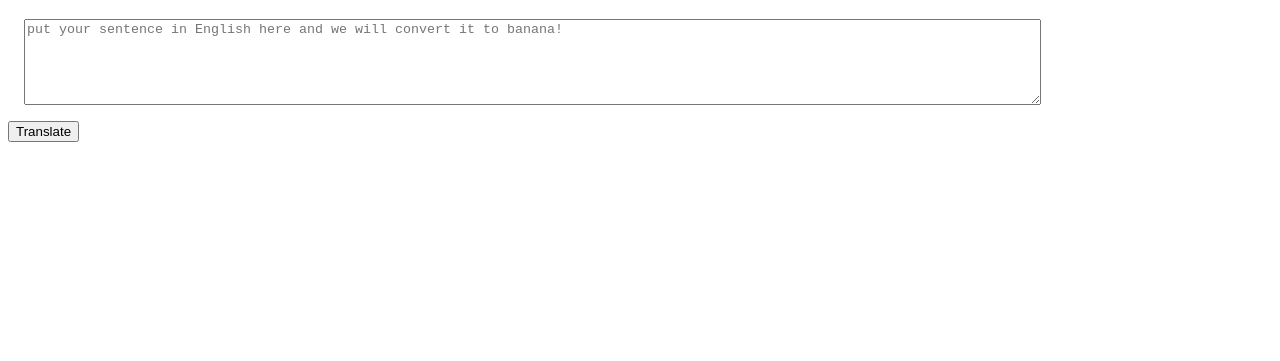
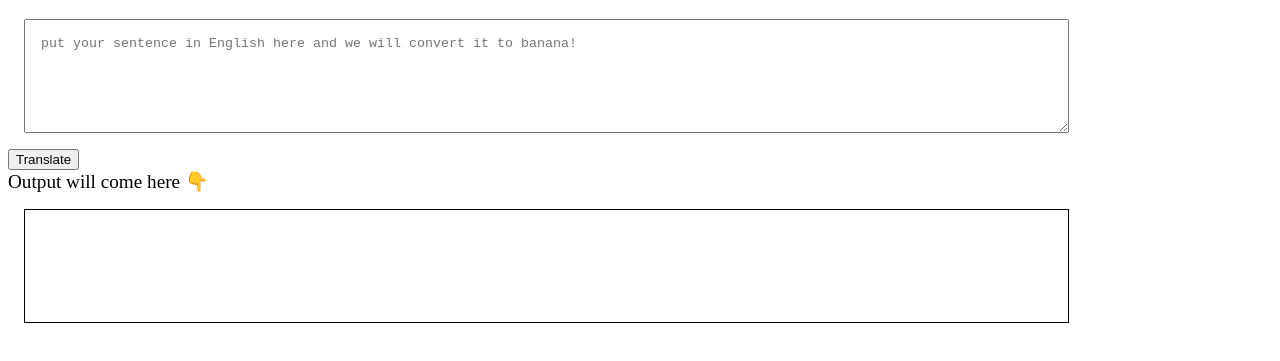
Before and after one commit to ayush7088/neogcamp-banana-speak, a plain HTML site: page index.html in a window 1280 px wide. Shown: the part 61-422 px from the top of the page. Drawn offline with Linux system fonts and the light colour scheme.

Commit message:
input output processing done

```diff
--- a/app.js
+++ b/app.js
@@ -1,11 +1,18 @@
 var btnTranslate = document.querySelector("#btn-translate")
 var txtInput = document.querySelector("#txt-input");
+var outputDiv = document.querySelector("#output");
+// outputDiv.innerText = "Ayush Joshi"
 
 console.log(txtInput)
 
 function clickHandler() {
-    console.log("clicked!")
-    console.log("input", txtInput.value)
+    outputDiv.innerText = "This is :  " + txtInput.value;
 };
 
 btnTranslate.addEventListener("click", clickHandler)
+
+// // 1. textarea tag
+// document.querySelector("textarea")
+// btn-primary
+// #input-btn
+// "input[name='translator']"
--- a/index.html
+++ b/index.html
@@ -12,6 +12,15 @@
             display: block;
             margin: 1rem;
             height: 10vh;
+            padding: 1rem;
+        }
+
+        #output {
+            border: 1px solid black;
+            height: 10vh;
+            width: 80%;
+            margin: 1rem;
+            padding: 1rem;
         }
     </Style>
 
@@ -23,6 +32,9 @@
     id = "txt-input"
     placeholder="put your sentence in English here and we will convert it to banana!"></textarea>
     <button id="btn-translate">Translate</button>
+
+    <div style="font-size: larger;"> Output will come here 👇 </div>
+    <div id="output"></div>
     <script src="app.js" type="text/javascript"></script>
 </body>
 
```
